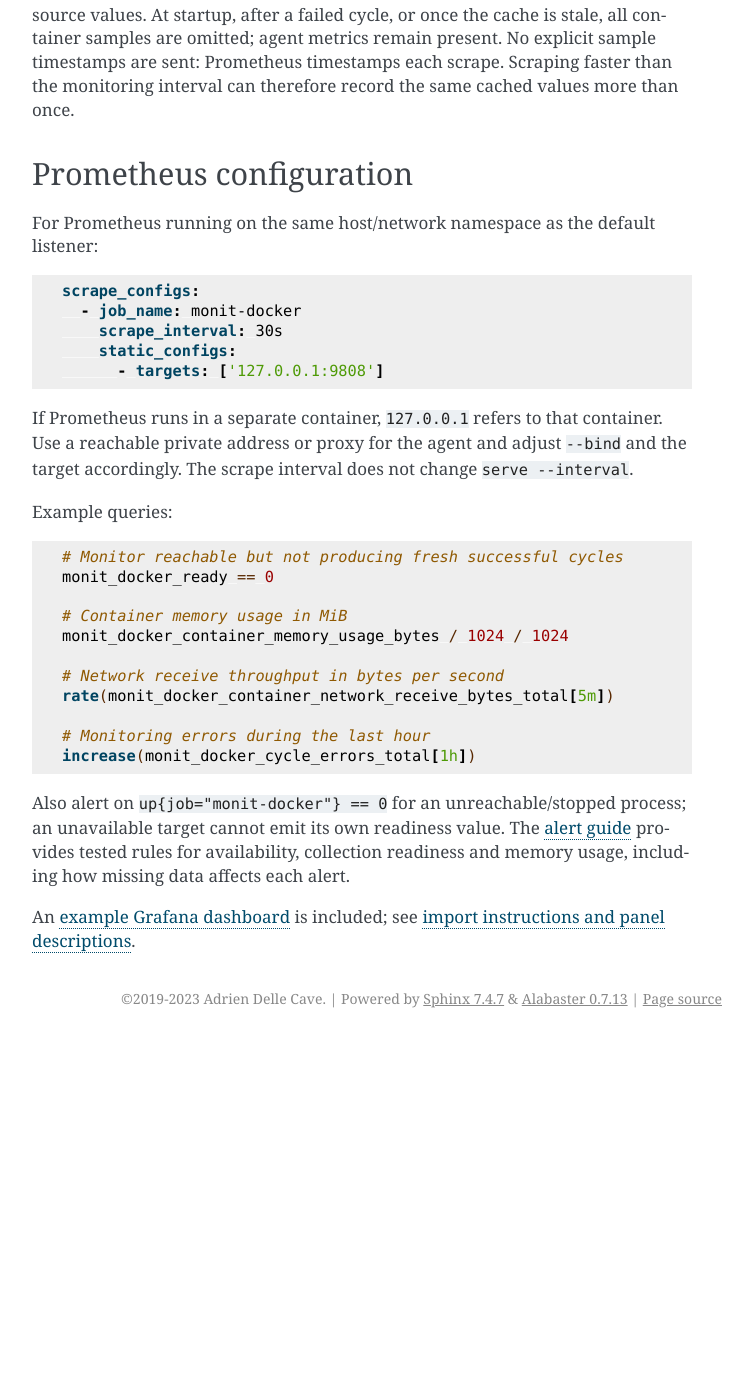
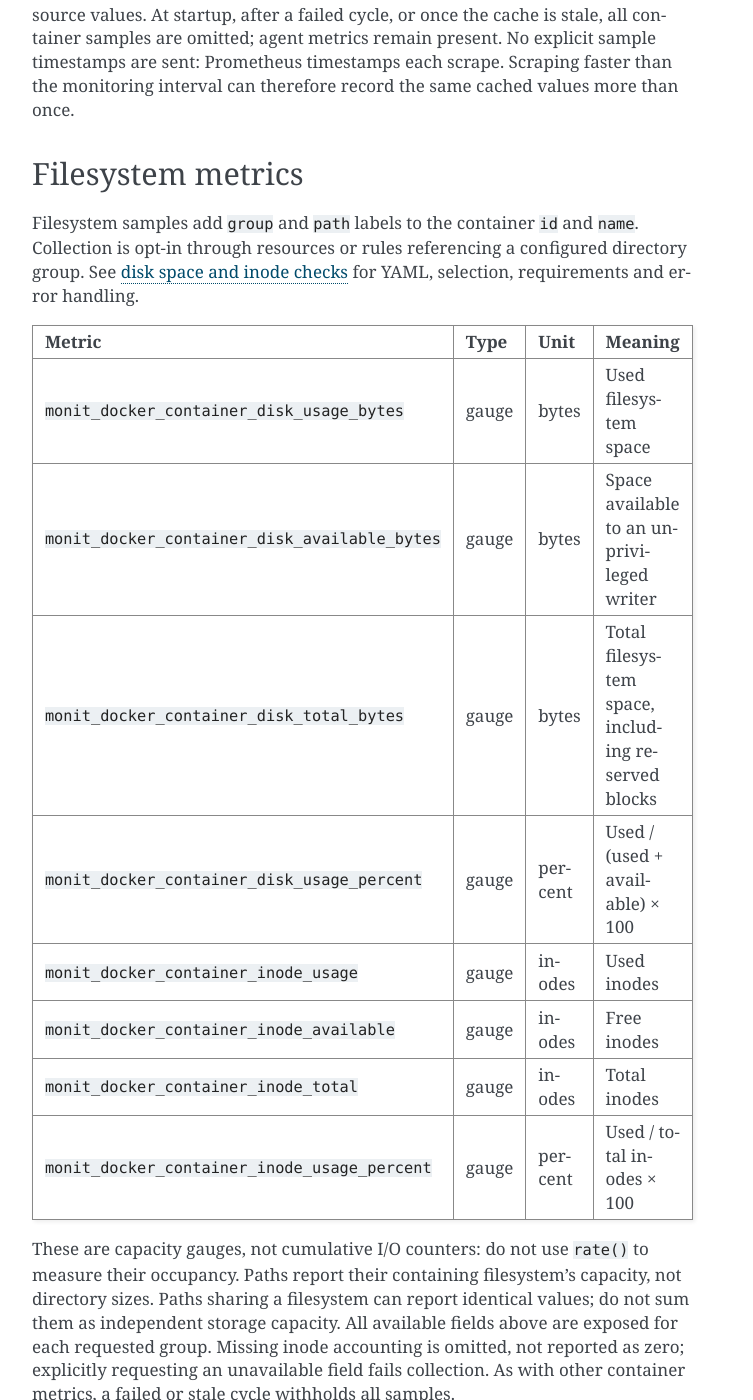
Before and after one commit to decryptus/monit-docker, a Sphinx documentation site: the page built from docs/metrics.md, in a window 1280 px wide and 1400 px high, scrolled down 3133 px. Shown: the whole window, without its empty margins (388-1141 px from the left). Built offline with Sphinx 7.4.7, drawn with Linux system fonts in a browser that asks for light colours; before the commit the page ends 4171 px from its top, so only the background shows below that; some of the changed text lies outside the part shown.

Commit message:
Document filesystem gauges in the Prometheus metrics reference

```diff
--- a/docs/metrics.md
+++ b/docs/metrics.md
@@ -64,6 +64,32 @@ samples are omitted; agent metrics remain present. No explicit sample timestamps
 are sent: Prometheus timestamps each scrape. Scraping faster than the monitoring
 interval can therefore record the same cached values more than once.
 
+## Filesystem metrics
+
+Filesystem samples add `group` and `path` labels to the container `id` and
+`name`. Collection is opt-in through resources or rules referencing a configured
+directory group. See [disk space and inode checks](filesystems.md) for YAML,
+selection, requirements and error handling.
+
+| Metric | Type | Unit | Meaning |
+| --- | --- | --- | --- |
+| `monit_docker_container_disk_usage_bytes` | gauge | bytes | Used filesystem space |
+| `monit_docker_container_disk_available_bytes` | gauge | bytes | Space available to an unprivileged writer |
+| `monit_docker_container_disk_total_bytes` | gauge | bytes | Total filesystem space, including reserved blocks |
+| `monit_docker_container_disk_usage_percent` | gauge | percent | Used / (used + available) × 100 |
+| `monit_docker_container_inode_usage` | gauge | inodes | Used inodes |
+| `monit_docker_container_inode_available` | gauge | inodes | Free inodes |
+| `monit_docker_container_inode_total` | gauge | inodes | Total inodes |
+| `monit_docker_container_inode_usage_percent` | gauge | percent | Used / total inodes × 100 |
+
+These are capacity gauges, not cumulative I/O counters: do not use `rate()` to
+measure their occupancy. Paths report their containing filesystem's capacity,
+not directory sizes. Paths sharing a filesystem can report identical values;
+do not sum them as independent storage capacity. All available fields above
+are exposed for each requested group. Missing inode accounting is omitted,
+not reported as zero; explicitly requesting an unavailable field fails collection.
+As with other container metrics, a failed or stale cycle withholds all samples.
+
 ## Prometheus configuration
 
 For Prometheus running on the same host/network namespace as the default listener:
```
